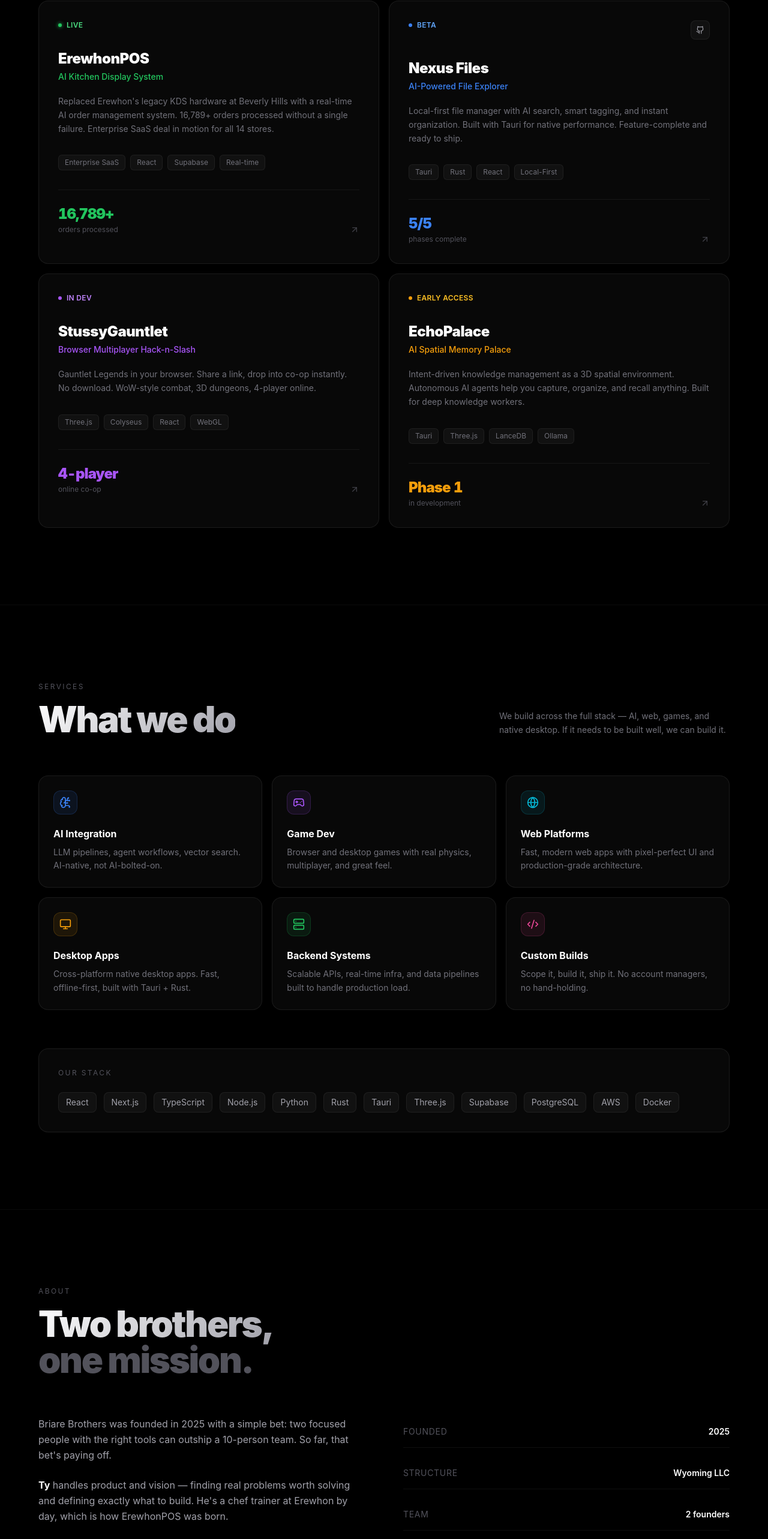
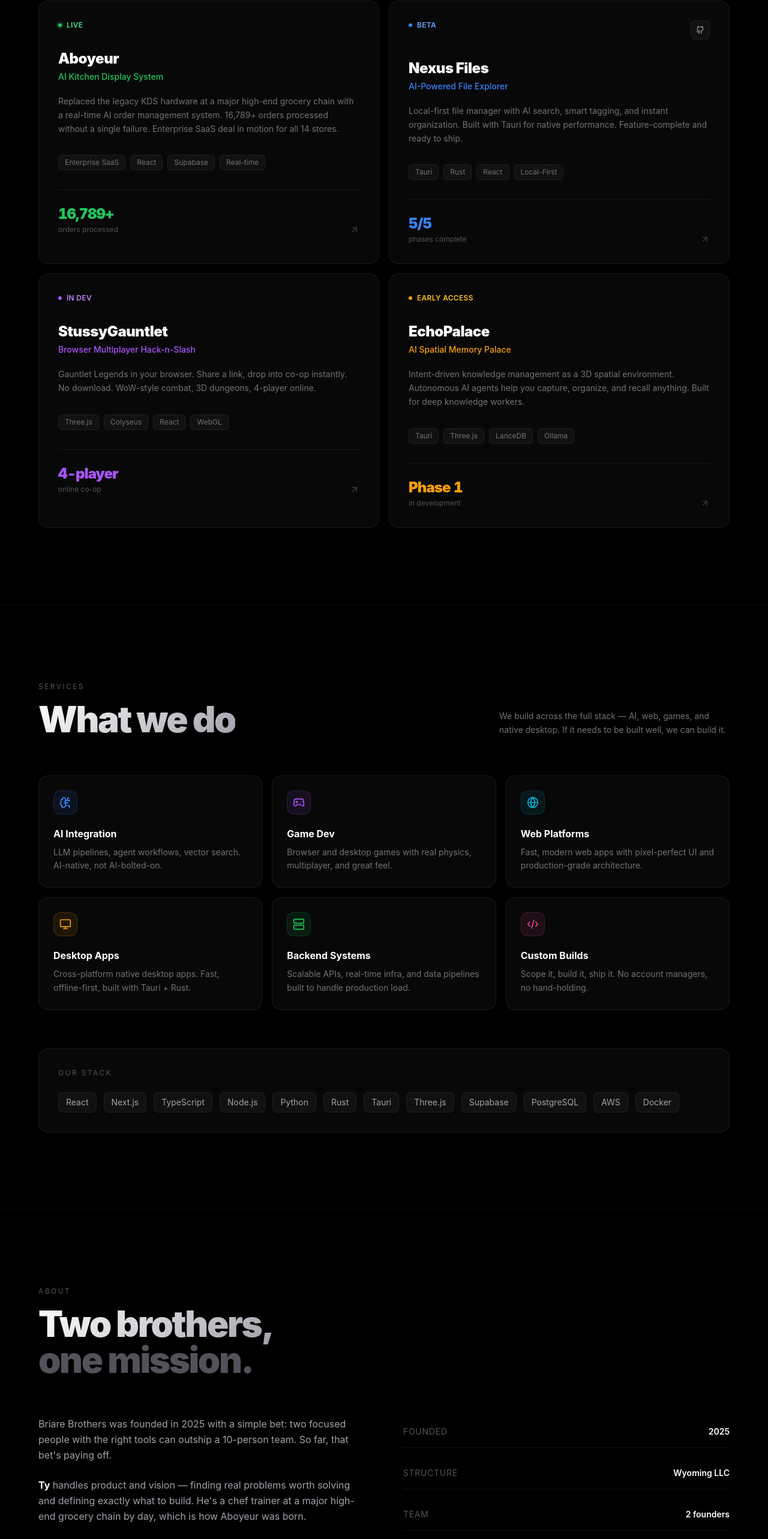
Before and after one commit to Flassid/briare.brothers, a Next.js app: page / in a window 1280 px wide. Shown: the part 1157-3723 px from the top of the page at 60% size. Built offline with nearby package versions, Linux system fonts and the light colour scheme.

Commit message:
rename: ErewhonPOS -> Aboyeur remove Erewhon brand mentions

```diff
--- a/components/AboutSection.tsx
+++ b/components/AboutSection.tsx
@@ -40,7 +40,7 @@
             </p>
             <p className="text-zinc-400 leading-relaxed mb-6">
               <strong className="text-white">Ty</strong> handles product and vision — finding real problems worth solving and defining exactly what to build.
-              He's a chef trainer at Erewhon by day, which is how ErewhonPOS was born.
+              He's a chef trainer at a major high-end grocery chain by day, which is how Aboyeur was born.
             </p>
             <p className="text-zinc-400 leading-relaxed">
               <strong className="text-white">Andrew</strong> handles engineering — turning ideas into production systems.
@@ -87,7 +87,7 @@
           <div className="grid grid-cols-1 sm:grid-cols-2 lg:grid-cols-4 gap-8">
             {[
               { num: '01', title: 'Ship fast', desc: 'Working software beats perfect software. We bias toward action and iterate in public.' },
-              { num: '02', title: 'Real problems', desc: "We only build things people actually need. ErewhonPOS exists because Ty watched the old system fail every shift." },
+              { num: '02', title: 'Real problems', desc: "We only build things people actually need. Aboyeur exists because Ty watched the old system fail every shift." },
               { num: '03', title: 'AI-native', desc: "Every product is designed around AI from day one. Not bolted on — baked in." },
               { num: '04', title: 'No fluff', desc: "No investors. No bloat. No account managers. Just two people and the tools we need." },
             ].map((p) => (
--- a/components/ContactSection.tsx
+++ b/components/ContactSection.tsx
@@ -67,7 +67,7 @@
           <p className="text-xs uppercase tracking-[0.2em] text-zinc-600 mb-6">Open to</p>
           <div className="grid grid-cols-1 sm:grid-cols-2 lg:grid-cols-4 gap-4">
             {[
-              { title: 'Enterprise KDS', desc: 'Restaurants looking to upgrade their kitchen display system with AI.' },
+              { title: 'Aboyeur / KDS', desc: 'Restaurants and food chains looking to upgrade their kitchen display system with AI.' },
               { title: 'Custom AI Software', desc: 'Teams that need AI-native products built fast and built right.' },
               { title: 'Game Projects', desc: 'Interesting multiplayer or physics-heavy game concepts.' },
               { title: 'Partnership', desc: "Complementary builders who want to ship something together." },
--- a/components/ProductsSection.tsx
+++ b/components/ProductsSection.tsx
@@ -7,11 +7,11 @@
 
 const products = [
   {
-    id: 'erewhonpos',
-    title: 'ErewhonPOS',
+    id: 'aboyeur',
+    title: 'Aboyeur',
     tagline: 'AI Kitchen Display System',
     description:
-      'Replaced Erewhon\'s legacy KDS hardware at Beverly Hills with a real-time AI order management system. 16,789+ orders processed without a single failure. Enterprise SaaS deal in motion for all 14 stores.',
+      'Replaced the legacy KDS hardware at a major high-end grocery chain with a real-time AI order management system. 16,789+ orders processed without a single failure. Enterprise SaaS deal in motion for all 14 stores.',
     status: 'LIVE',
     statusClass: 'text-green-400',
     dotClass: 'dot-live',
```
